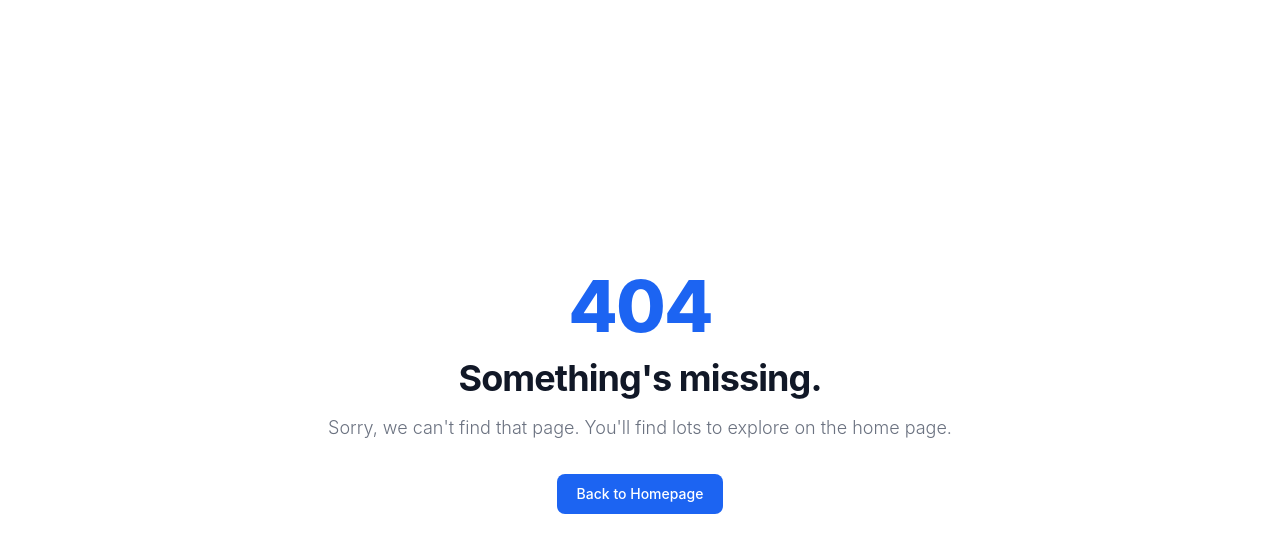
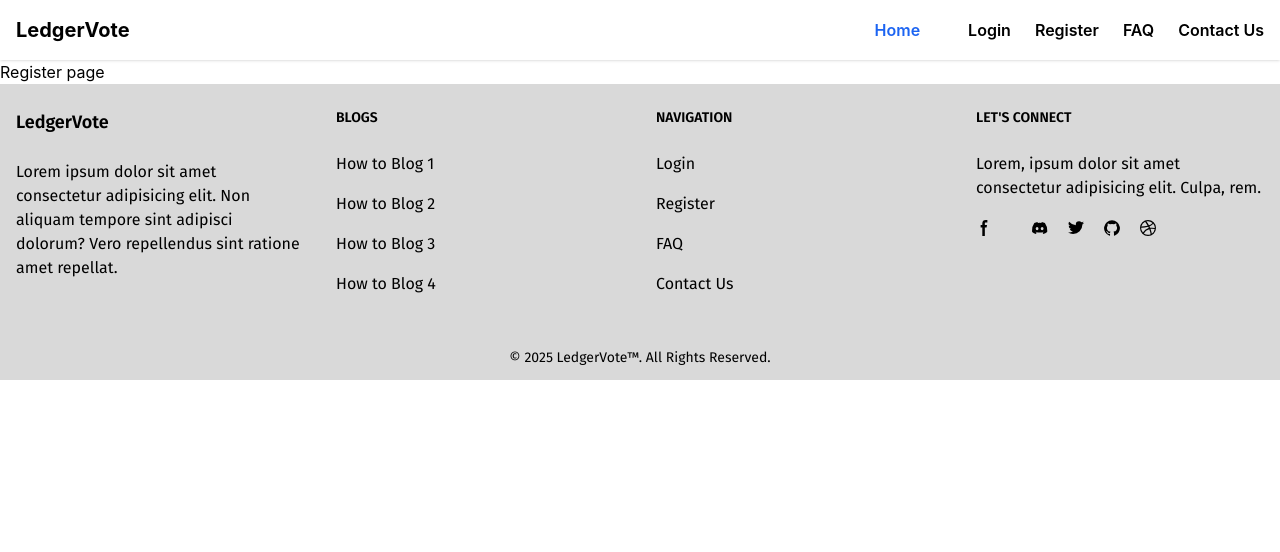
Before and after one commit to LedgerVote/ledger-vote-frontend, a React (Vite) app: page /login in a window 1280 px wide. Before the commit this address had no page. Shown: the top 552 px of the page. Built offline with nearby package versions, Linux system fonts and the light colour scheme.

Commit message:
add routes

```diff
--- a/src/App.jsx
+++ b/src/App.jsx
@@ -11,6 +11,8 @@ import NotFountPage from './pages/NotFountPage';
 import ActiveSessions from './pages/Dashboard/ActiveSessions';
 import Voting from './pages/Dashboard/Voting';
 import LiveResults from './pages/Dashboard/LiveResults';
+import Login from './pages/Login';
+import Register from './pages/Register';
 
 
 function App() {
@@ -22,6 +24,8 @@ function App() {
           <Route path="/" element={<Home />}/>
           <Route path="/faq" element={<Faq />}/>
           <Route path="/contactus" element={<ContactUs />}/>
+          <Route path="/login" element={<Login />}/>
+          <Route path="/register" element={<Register />}/>
           <Route path="/dashboard">
           <Route index  element={<Dashboard />}/>
           <Route path="createsession" element={<CreateSessions />}/>
--- /dev/null
+++ b/src/pages/Login.jsx
@@ -0,0 +1,17 @@
+import React from 'react'
+import Navbar from '../components/Navbar'
+import Footer from '../components/Footer'
+
+function Login() {
+  return (
+    <div>
+      <Navbar />
+      <div>
+        <h1>Register page</h1>
+      </div>
+      <Footer />
+    </div>
+  )
+}
+
+export default Login
--- /dev/null
+++ b/src/pages/Register.jsx
@@ -0,0 +1,17 @@
+import React from 'react'
+import Footer from '../components/Footer'
+import Navbar from '../components/Navbar'
+
+function Register() {
+  return (
+    <div>
+      <Navbar />
+      <div>
+        <h1>Register page</h1>
+      </div>
+      <Footer />
+    </div>
+  )
+}
+
+export default Register
```
